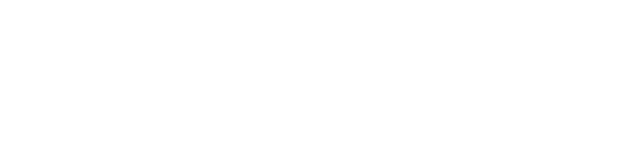
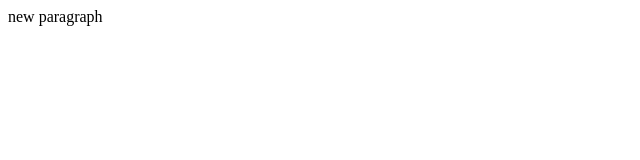
Before and after one commit to t-susee/Git-CollaborationPT2, a plain HTML site: page index.html in a window 1280 px wide. Shown: the whole page, without its empty margins (0-640 px from the left). Drawn offline with Linux system fonts and the light colour scheme.

Commit message:
added to neat-branch

```diff
--- a/index.html
+++ b/index.html
@@ -4,5 +4,7 @@
     <meta name="viewport" content="width=device-width, initial-scale=1.0" />
     <title>neat-branch</title>
   </head>
-  <body></body>
+  <body>
+    <p>new paragraph</p>
+  </body>
 </html>
```
